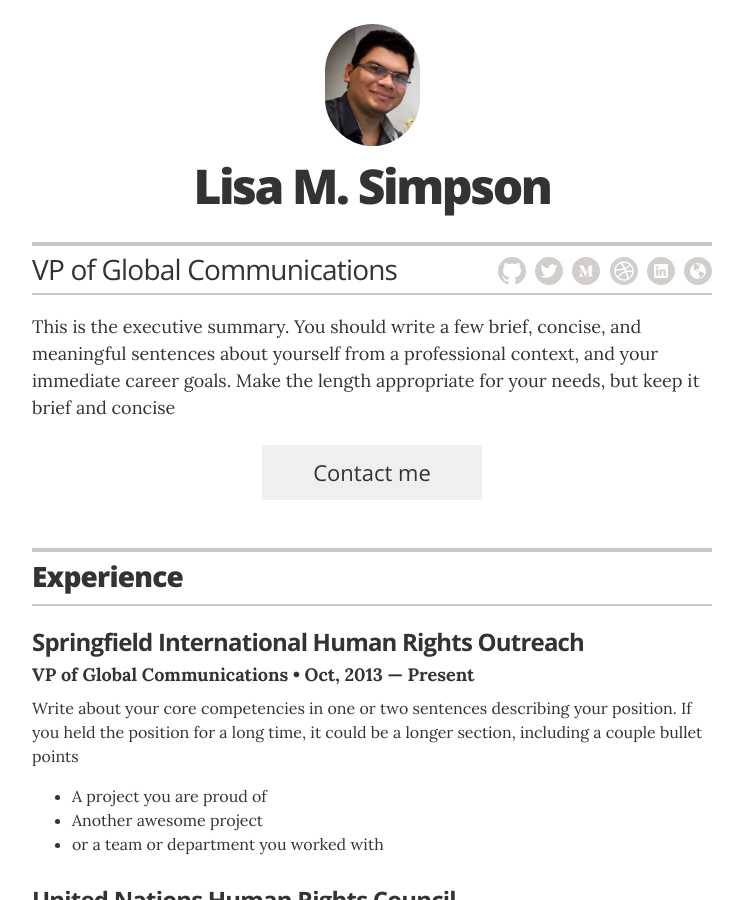
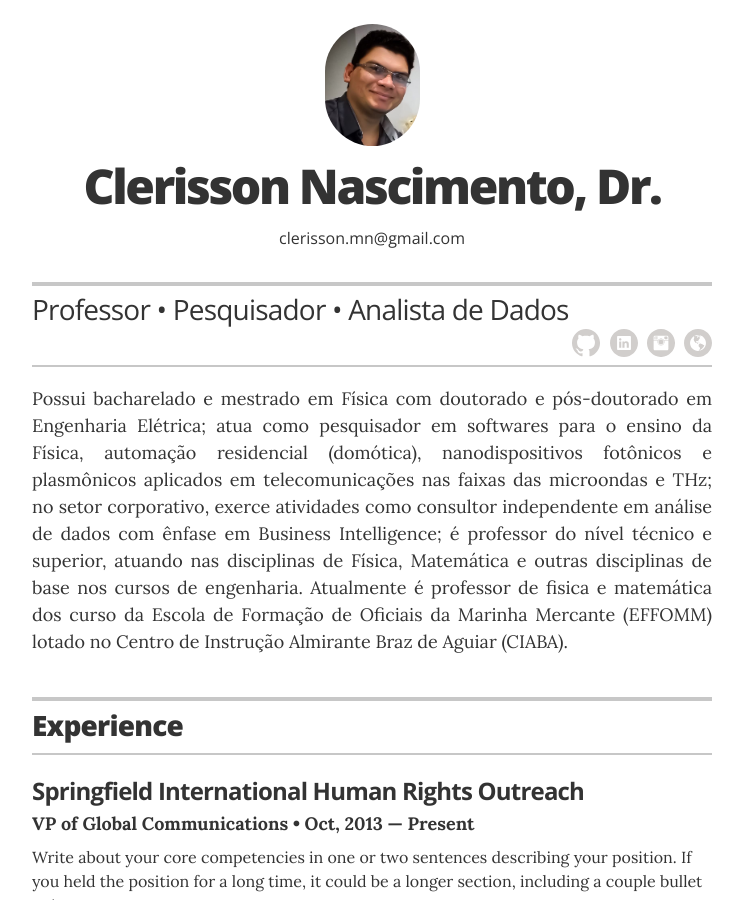
Before and after one commit to clerissonmn/cv, a Jekyll site: the page built from index.html, in a window 1280 px wide and 900 px high. Shown: the whole window, without its empty margins (268-1011 px from the left). Built offline with Jekyll 4.4.1, drawn with Linux system fonts in a browser that asks for light colours; some of the changed text lies outside the part shown.

Commit message:
config.yml

```diff
--- a/_config.yml
+++ b/_config.yml
@@ -1,5 +1,5 @@
 # Site settings
-title: "Jekyll Resume Template"
+title: "CV | Prof. Clerisson"
 description: "A resume template for Jekyll and GitHub Pages sites."
 
 # Build settings
@@ -10,8 +10,8 @@
 
 # Resume settings
 resume_avatar:                  "true"
-resume_name:                    "Lisa M. Simpson"
-resume_title:                   "VP of Global Communications"
+resume_name:                    "Clerisson Nascimento, Dr."
+resume_title:                   "Professor • Pesquisador • Analista de Dados"
 
 # used for the contact button in _layouts/resume.html
 resume_contact_email:           "lisasimpson@youremailaddress.com"
@@ -20,16 +20,16 @@
 resume_contact_telephone:       "555-7334"
 resume_contact_address:         "742 Evergreen Terrace, Springfield"
 
-resume_header_contact_info:     "742 Evergreen Terrace, Springfield • 555-7334 • lisasimpson@youremailaddress.com"
-display_header_contact_info:    "false"
+resume_header_contact_info:      "clerisson.mn@gmail.com"
+display_header_contact_info:    "true"
 
-resume_header_intro: "<p>This is the executive summary. You should write a few brief, concise, and meaningful sentences about yourself from a professional context, and your immediate career goals. Make the length appropriate for your needs, but keep it brief and concise</p>"
+resume_header_intro: "<p align=\"justify\">Possui bacharelado e mestrado em Física com doutorado e pós-doutorado em Engenharia Elétrica; atua como pesquisador em softwares para o ensino da Física, automação residencial (domótica), nanodispositivos fotônicos e plasmônicos aplicados em telecomunicações nas faixas das microondas e THz; no setor corporativo, exerce atividades como consultor independente em análise de dados com ênfase em Business Intelligence; é professor do nível técnico e superior, atuando nas disciplinas de Física, Matemática e outras disciplinas de base nos cursos de engenharia. Atualmente é professor de fisica  e matemática dos curso da Escola de Formação de Oficiais da Marinha Mercante (EFFOMM) lotado no Centro de Instrução Almirante Braz de Aguiar (CIABA).</p>"
 
 # use "yes" to display the email contact button,
 # "no" to display an "I'm not looking for work" message,
 # or remove the resume_looking_for_work option entirely
 # to leave blank
-resume_looking_for_work:        "yes"
+# resume_looking_for_work:        "no"
 
 # Decide which sections to use
 # comment out to hide
@@ -40,19 +40,19 @@
 resume_section_recognition:     true
 resume_section_links:           true
 resume_section_associations:    true
-# resume_section_interests:       true
+resume_section_interests:       true
 
 # Resume social links
 # uncomment the options you wish to display, and add your own URL
 resume_social_links:
-  resume_github_url:            "https://github.com/jglovier/resume-template"
-  resume_twitter_url:           "http://twitter.com/jglovier"
-  resume_dribbble_url:          "https://dribbble.com/jag"
+  resume_github_url:            "https://github.com/clerissonmn"
+  # resume_twitter_url:           "http://twitter.com/jglovier"
+  # resume_dribbble_url:          "https://dribbble.com/jag"
   # resume_facebook_url:          "insert Facebook URL here"
-  resume_linkedin_url:          "https://www.linkedin.com/in/joelglovier"
-  # resume_instagram_url:         "insert your Instagram URL here"
-  resume_website_url:           "http://joelglovier.com"
-  resume_medium_url:            "https://medium.com/@jglovier"
+  resume_linkedin_url:          "https://www.linkedin.com/in/clerisson-nascimento-83a566226/"
+  resume_instagram_url:         "https://www.instagram.com/clerissonmn"
+  resume_website_url:           "https://clerissonmn.github.io"
+  # resume_medium_url:            "https://medium.com/@jglovier"
 resume_print_social_links:      true
 
 # Design settings
```
